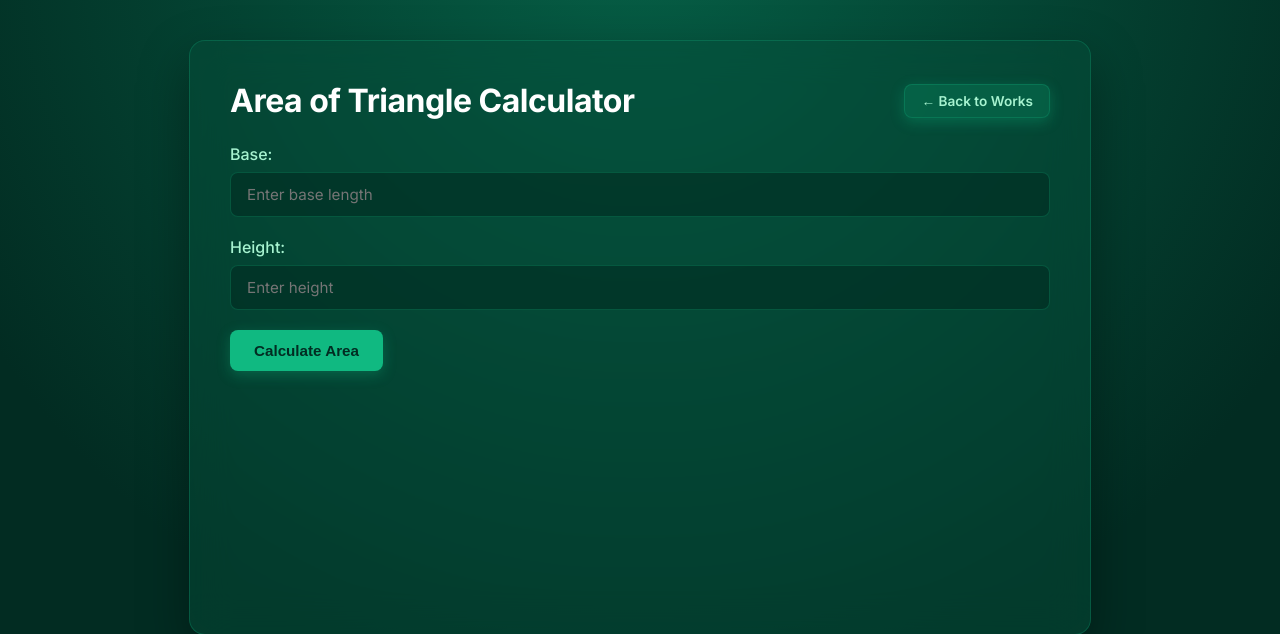
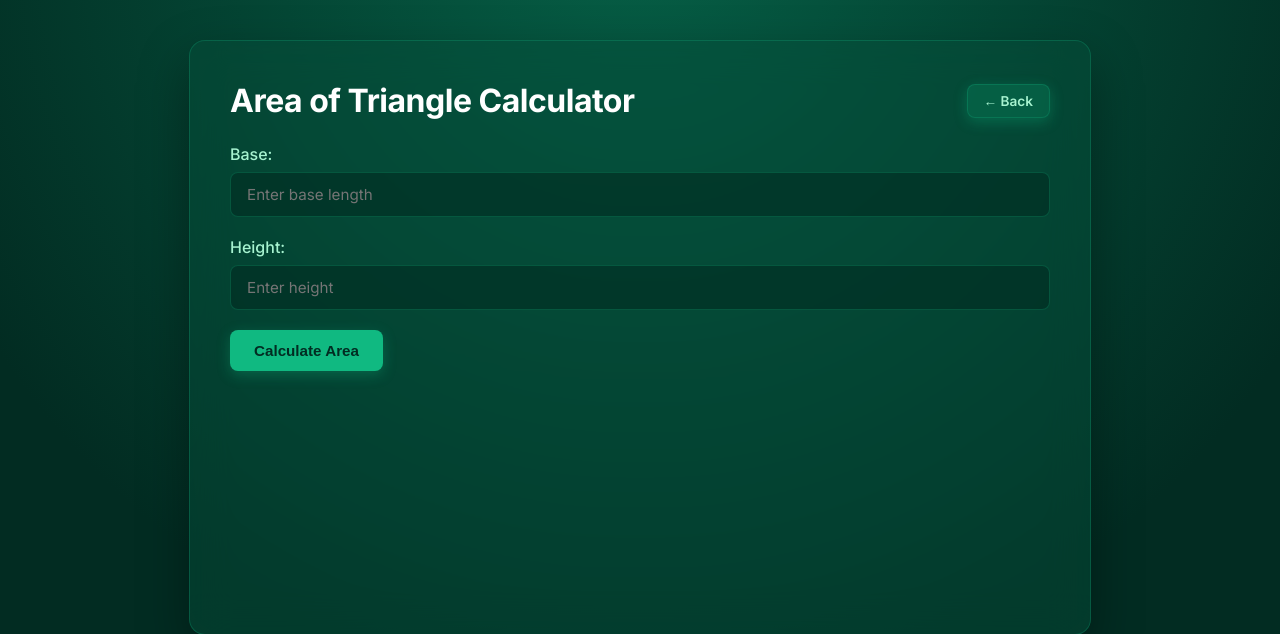
Before and after one commit to danielabrenica2009-lgtm/my_portfolio_, a Flask app: page /works/area/triangle in a window 1280 px wide. Shown: the part 70-704 px from the top of the page. Run offline with Flask 3, Linux system fonts and the light colour scheme.

Commit message:
Fix merge conflicts and clean up template syntax

```diff
--- a/app.py
+++ b/app.py
@@ -8,7 +8,7 @@ linked_list_data = []
 
 
 # 1. Homepage
-@app.route('/') # tells server which html file to be read
+@app.route('/')
 def index():
   return render_template('index.html')
 
@@ -18,14 +18,14 @@ def index():
 def profile():
   user_data = {
       'name': 'Daniel Abrenica',
-      'course': 'Bachelor of Science in Computer Science Engineering 2-1',
+      'course': 'Bachelor of Science in Computer Engineering 2-1',
       'title': 'Student / Aspiring Developer',
       'bio': (
           'A passionate student exploring web development, data structures, and'
-          ' building for the web and solving problems one algorithm at a time.'
+          ' algorithms.'
       ),
       'skills': ['Python', 'Flask', 'HTML/CSS', 'JavaScript', 'Data Structures'],
-  }
+  }  # <--- Siguraduhing may closing brace '}' dito!
   return render_template('profile.html', user=user_data)
 
 
@@ -48,7 +48,7 @@ def works():
   return render_template('works.html')
 
 
-# 4.1String to Uppercase Converter
+# 4.1 String to Uppercase Converter
 @app.route('/works/touppercase', methods=['GET', 'POST'])
 def touppercase():
   result = None
@@ -61,9 +61,8 @@ def touppercase():
   )
 
 
-# 4b. Area of Circle Calculator
-@app.route('/works/area/circle', methods=['GET', 'POST'], endpoint='circle')
-@app.route('/works/area/circle', methods=['GET', 'POST'], endpoint='acircle')
+# 4.2 Area of Circle Calculator
+@app.route('/works/area/circle', methods=['GET', 'POST'])
 def circle():
   result = None
   radius = None
@@ -76,7 +75,7 @@ def circle():
   return render_template('circle.html', result=result, radius=radius)
 
 
-# 4c. Area of Triangle Calculator
+# 4.3 Area of Triangle Calculator
 @app.route('/works/area/triangle', methods=['GET', 'POST'])
 def triangle():
   result = None
@@ -94,7 +93,7 @@ def triangle():
   )
 
 
-# 4d. inked List Implementation UI
+# 4.4 Linked List Implementation UI
 @app.route('/works/linkedlist', methods=['GET', 'POST'])
 def linkedlist():
   global linked_list_data
@@ -116,6 +115,5 @@ def linkedlist():
   return render_template('linkedlist.html', items=linked_list_data)
 
 
-# ensuring that it go to the left in this block without spaces
 if __name__ == '__main__':
   app.run(debug=True)
--- a/templates/triangle.html
+++ b/templates/triangle.html
@@ -5,7 +5,7 @@
 <div style="display: flex; justify-content: space-between; align-items: center; margin-bottom: 1.5rem;">
     <h1 style="margin: 0;">Area of Triangle Calculator</h1>
     <a href="{{ url_for('works') }}" class="btn" style="padding: 0.5rem 1rem; font-size: 0.85rem; background: rgba(16, 185, 129, 0.2); color: var(--text-muted); border: 1px solid var(--border-glass);">
-        &#8592; Back to Works
+        &#8592; Back
     </a>
 </div>
 
```
Also changed, not shown: templates/circle.html (line endings or trailing spaces), templates/linkedlist.html (line endings or trailing spaces).
